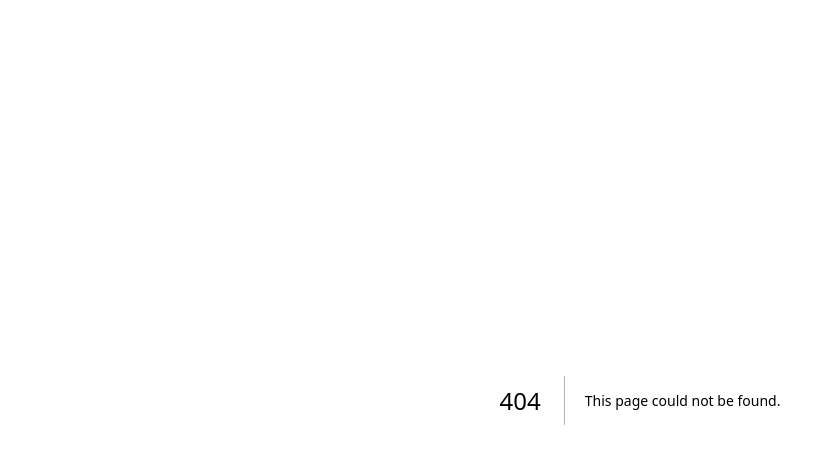
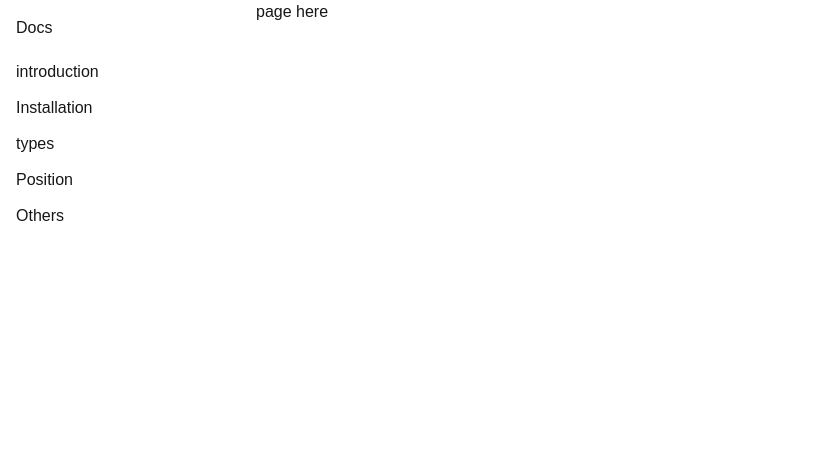
Before and after one commit to mohamed-elhaissan/buzzly-ui, a Next.js app: page /docs in a window 1280 px wide. Before the commit this address had no page. Shown: the top 464 px of the page, without its empty margins (0-827 px from the left). Built offline with nearby package versions, Linux system fonts and the light colour scheme.

Commit message:
creating Docs

```diff
--- /dev/null
+++ b/app/docs/layout.tsx
@@ -0,0 +1,44 @@
+import Link from "next/link";
+import { ReactNode } from "react";
+
+export default function Layout({ children }: { children: ReactNode }) {
+  const menuItems = [
+    {
+      href: "/docs",
+      label: "introduction",
+    },
+    {
+      href: "/docs/installation",
+      label: "Installation",
+    },
+    {
+      href: "/docs/types",
+      label: "types",
+    },
+    {
+      href: "/docs/position",
+      label: "Position",
+    },
+    {
+      href: "/docs/others",
+      label: "Others",
+    },
+  ];
+  return (
+    <div className="flex h-screen font-">
+      <div className="w-64 p-4">
+        <h1 className="mb-5">Docs</h1>
+        <div className="flex flex-col gap-3">
+          {menuItems.map((item, index) => {
+            return (
+              <Link key={index} href={item.href}>
+                {item.label}
+              </Link>
+            );
+          })}
+        </div>
+      </div>
+      <main className="flex-1">{children}</main>
+    </div>
+  );
+}
--- /dev/null
+++ b/app/docs/page.tsx
@@ -0,0 +1,10 @@
+
+
+
+export default function Page(){
+    return (
+        <div>
+            page here
+        </div>
+    )
+}
--- a/app/test/page.tsx
+++ /dev/null
@@ -1,103 +0,0 @@
-import Image from "next/image";
-
-export default function Home() {
-  return (
-    <div className="font-sans grid grid-rows-[20px_1fr_20px] items-center justify-items-center min-h-screen p-8 pb-20 gap-16 sm:p-20">
-      <main className="flex flex-col gap-[32px] row-start-2 items-center sm:items-start">
-        <Image
-          className="dark:invert"
-          src="/next.svg"
-          alt="Next.js logo"
-          width={180}
-          height={38}
-          priority
-        />
-        <ol className="font-mono list-inside list-decimal text-sm/6 text-center sm:text-left">
-          <li className="mb-2 tracking-[-.01em]">
-            Get started by editing{" "}
-            <code className="bg-black/[.05] dark:bg-white/[.06] font-mono font-semibold px-1 py-0.5 rounded">
-              app/page.tsx
-            </code>
-            .
-          </li>
-          <li className="tracking-[-.01em]">
-            Save and see your changes instantly.
-          </li>
-        </ol>
-
-        <div className="flex gap-4 items-center flex-col sm:flex-row">
-          <a
-            className="rounded-full border border-solid border-transparent transition-colors flex items-center justify-center bg-foreground text-background gap-2 hover:bg-[#383838] dark:hover:bg-[#ccc] font-medium text-sm sm:text-base h-10 sm:h-12 px-4 sm:px-5 sm:w-auto"
-            href="https://vercel.com/new?utm_source=create-next-app&utm_medium=appdir-template-tw&utm_campaign=create-next-app"
-            target="_blank"
-            rel="noopener noreferrer"
-          >
-            <Image
-              className="dark:invert"
-              src="/vercel.svg"
-              alt="Vercel logomark"
-              width={20}
-              height={20}
-            />
-            Deploy now
-          </a>
-          <a
-            className="rounded-full border border-solid border-black/[.08] dark:border-white/[.145] transition-colors flex items-center justify-center hover:bg-[#f2f2f2] dark:hover:bg-[#1a1a1a] hover:border-transparent font-medium text-sm sm:text-base h-10 sm:h-12 px-4 sm:px-5 w-full sm:w-auto md:w-[158px]"
-            href="https://nextjs.org/docs?utm_source=create-next-app&utm_medium=appdir-template-tw&utm_campaign=create-next-app"
-            target="_blank"
-            rel="noopener noreferrer"
-          >
-            Read our docs
-          </a>
-        </div>
-      </main>
-      <footer className="row-start-3 flex gap-[24px] flex-wrap items-center justify-center">
-        <a
-          className="flex items-center gap-2 hover:underline hover:underline-offset-4"
-          href="https://nextjs.org/learn?utm_source=create-next-app&utm_medium=appdir-template-tw&utm_campaign=create-next-app"
-          target="_blank"
-          rel="noopener noreferrer"
-        >
-          <Image
-            aria-hidden
-            src="/file.svg"
-            alt="File icon"
-            width={16}
-            height={16}
-          />
-          Learn
-        </a>
-        <a
-          className="flex items-center gap-2 hover:underline hover:underline-offset-4"
-          href="https://vercel.com/templates?framework=next.js&utm_source=create-next-app&utm_medium=appdir-template-tw&utm_campaign=create-next-app"
-          target="_blank"
-          rel="noopener noreferrer"
-        >
-          <Image
-            aria-hidden
-            src="/window.svg"
-            alt="Window icon"
-            width={16}
-            height={16}
-          />
-          Examples
-        </a>
-        <a
-          className="flex items-center gap-2 hover:underline hover:underline-offset-4"
-          href="https://nextjs.org?utm_source=create-next-app&utm_medium=appdir-template-tw&utm_campaign=create-next-app"
-          target="_blank"
-          rel="noopener noreferrer"
-        >
-          <Image
-            aria-hidden
-            src="/globe.svg"
-            alt="Globe icon"
-            width={16}
-            height={16}
-          />
-          Go to nextjs.org →
-        </a>
-      </footer>
-    </div>
-  );
-}
```
